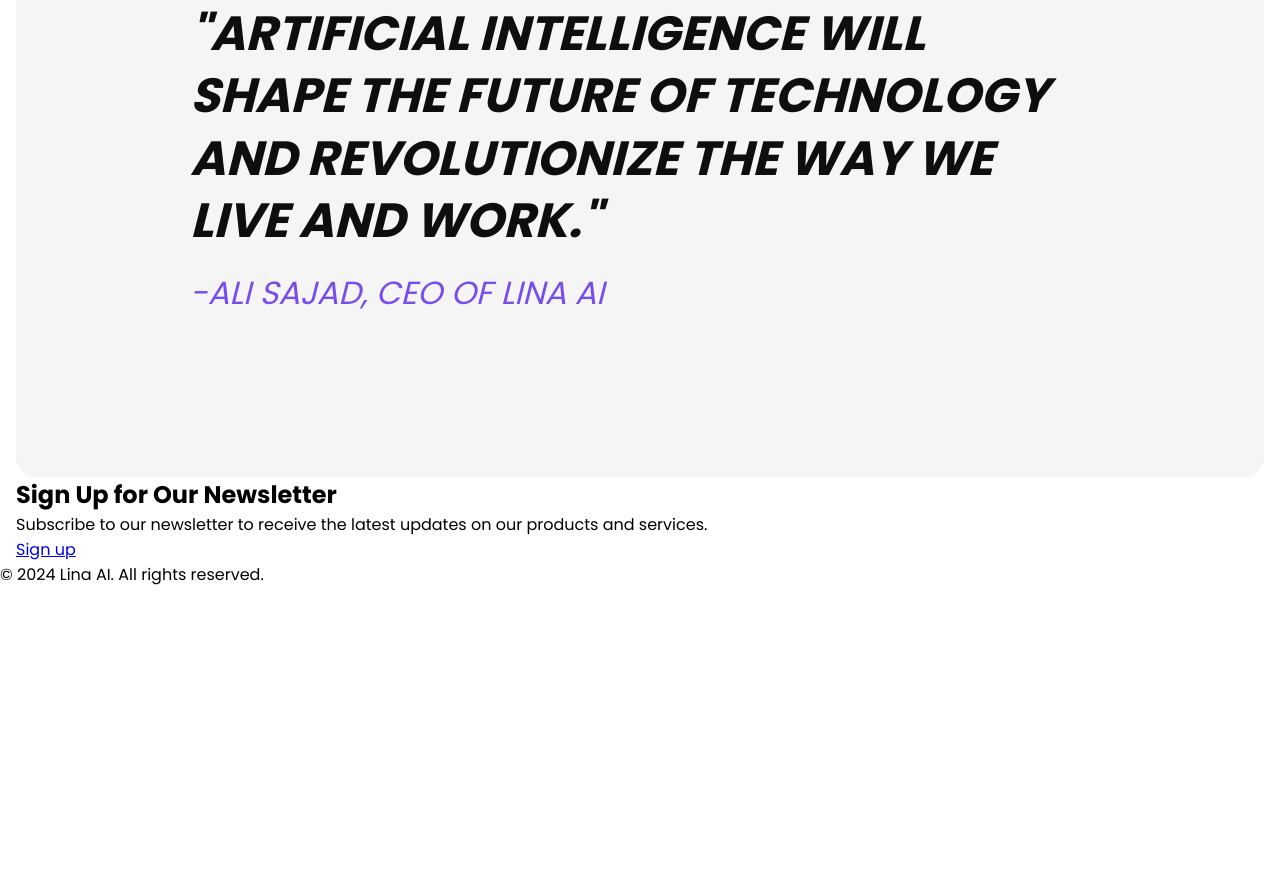
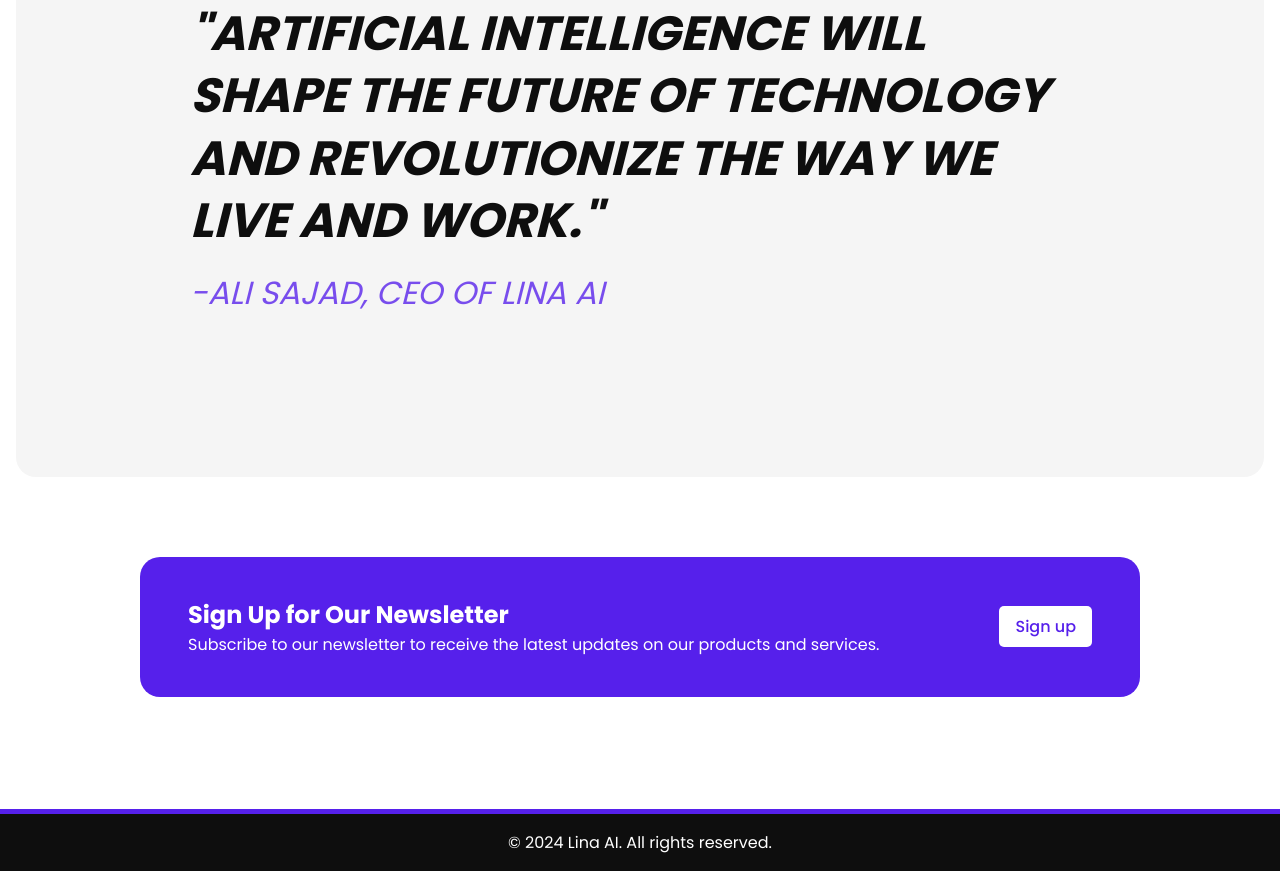
Before and after one commit to alisajad001/odin-css-landing-page, a plain HTML site: page index.html in a window 1280 px wide. Shown: the part 1165-2036 px from the top of the page. Before the commit the page ends 1752 px from the top, so only its background shows below. Drawn offline with Linux system fonts and the light colour scheme.

Commit message:
Add styling to signup and footer

```diff
--- a/css/reset.css
+++ b/css/reset.css
@@ -27,6 +27,16 @@
   background-color: #7a4fff;
 }
 
+.btn-signup {
+  background-color: white;
+  color: #5620eb;
+  font-weight: 500;
+}
+
+.btn-signup:hover {
+  background-color: #f5f5f5b9;
+}
+
 /* Container */
 .container {
   max-width: 1280px;
--- a/css/styles.css
+++ b/css/styles.css
@@ -119,3 +119,32 @@
   color: #5620ebc9;
   margin-top: 1rem;
 }
+
+/* Sign up section */
+.sign-up-section {
+  color: white;
+  padding: 5rem 0;
+  text-align: center;
+}
+
+.sign-up__container {
+  background-color: #5620eb;
+  max-width: 1000px;
+  margin: 0 auto;
+  display: flex;
+  align-items: center;
+  justify-content: space-between;
+  padding: 2.5rem 3rem;
+  text-align: left;
+  border-radius: 20px;
+}
+
+/* Footer */
+.footer {
+  background-color: #0e0e0e;
+  border-top: 5px solid #5620eb;
+  color: white;
+  padding: 1rem 0;
+  text-align: center;
+  margin-top: 2rem;
+}
--- a/index.html
+++ b/index.html
@@ -101,7 +101,7 @@
               </p>
             </div>
 
-            <a href="#">Sign up</a>
+            <a href="#" class="btn btn-signup">Sign up</a>
           </div>
         </section>
       </div>
```
